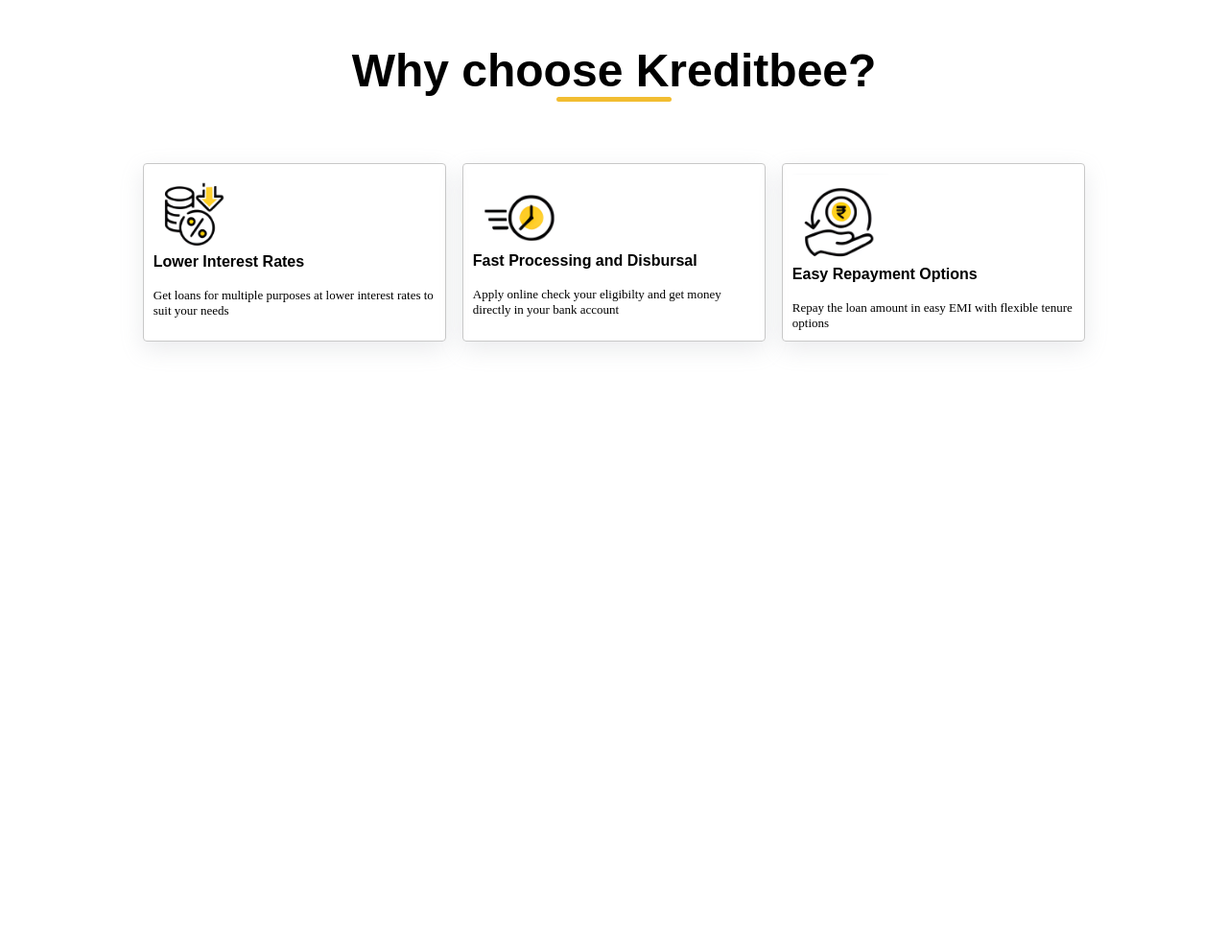
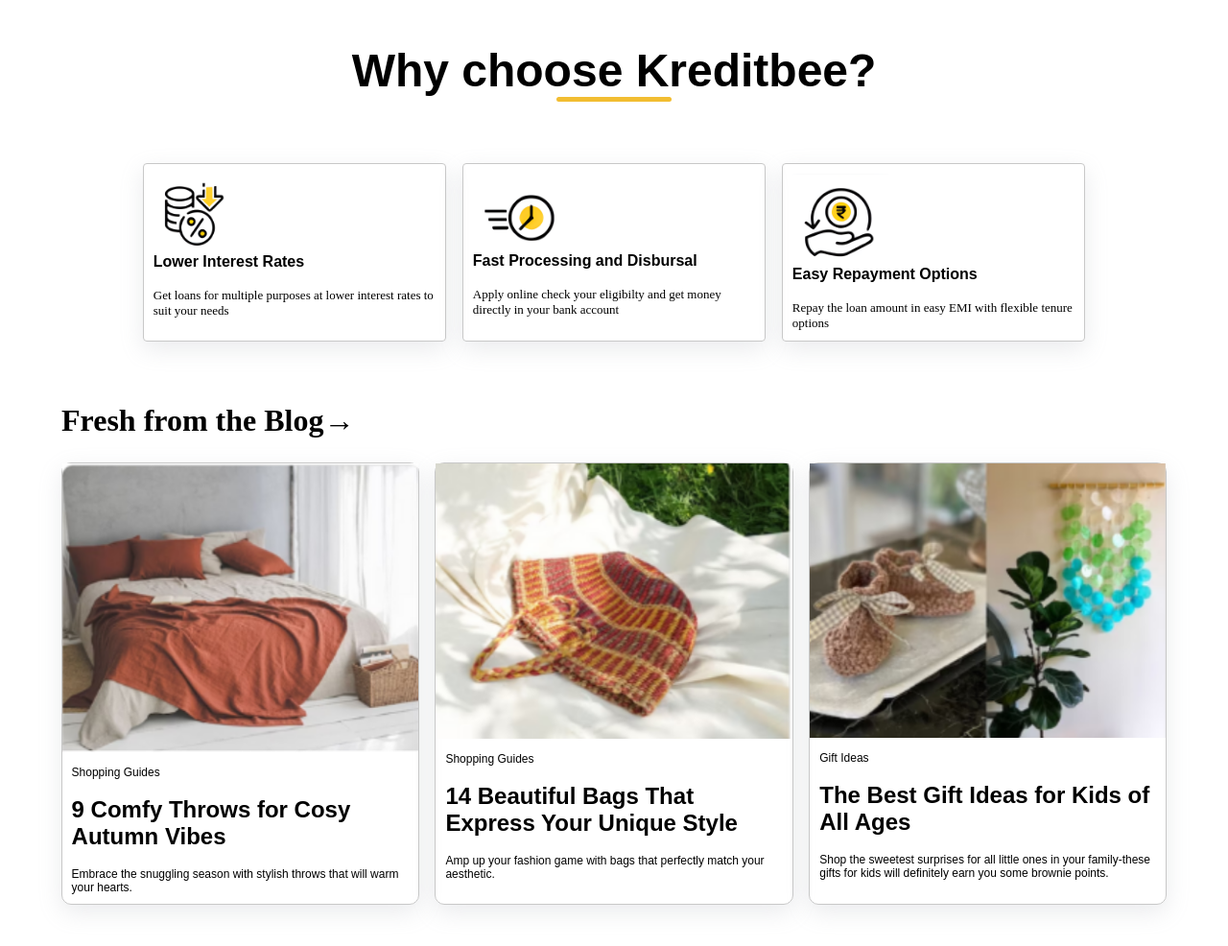
Before and after one commit to princekesDEV/KreditBee-S06, a plain HTML site: page main.html in a window 1280 px wide. Shown: the part 94-1080 px from the top of the page at 96% size. Before the commit the page ends 800 px from the top, so only its background shows below. Drawn offline with Linux system fonts and the light colour scheme.

Commit message:
Final Commit: Completed Last cards, added styles, pointers

```diff
--- a/main.css
+++ b/main.css
@@ -1,24 +1,24 @@
-*{
+* {
   margin: 0;
   padding: 0;
 }
 
-#main-header{
+#main-header {
   display: grid;
   grid-template-columns: 4fr repeat(4, 1.5fr) repeat(2, 0.5fr) 1fr;
-    padding: 20px 0px 0px 0px ;
+  padding: 20px 0px 0px 0px;
   font-family: Arial, Helvetica, sans-serif;
   font-weight: bold;
   justify-content: center;
   align-items: center;
 }
 
-a{
+a {
   color: black;
   text-decoration: none;
 }
 
-button{
+button {
   margin-right: 10px;
   font-family: Arial, Helvetica, sans-serif;
   font-weight: bold;
@@ -29,7 +29,7 @@
   border: 2px solid rgb(227, 148, 163);
 }
 
-#title{
+#title {
   margin-top: 5%;
   text-align: center;
   font-family: Arial, Helvetica, sans-serif;
@@ -37,7 +37,7 @@
   font-size: 150%;
 }
 
-#title > div{
+#title > div {
   border-radius: 20px;
   margin: 0 auto;
   width: 120px;
@@ -45,17 +45,16 @@
   background-color: #f2bd31;
 }
 
-
-#feature-cards{
+#feature-cards {
   margin: 5% auto auto auto;
   display: grid;
-    grid-template-columns: repeat(3,1fr);
+  grid-template-columns: repeat(3, 1fr);
   display: flex;
   gap: 1.3%;
   justify-content: center;
 }
 
-.feature-cards-card{
+.feature-cards-card {
   padding: 10px;
   width: 23%;
   border: 1px solid rgb(200, 200, 200);
@@ -63,10 +62,39 @@
   box-shadow: rgba(149, 157, 165, 0.2) 0px 8px 24px;
 }
 
-.feature-cards-card > h4{
+.feature-cards-card > h4 {
   font-family: Arial, Helvetica, sans-serif;
 }
 
 .feature-cards-card > p {
   font-size: 13px;
 }
+
+#blog-cards {
+  margin: 2% auto auto auto;
+  display: grid;
+  grid-template-columns: repeat(3, 1fr);
+  display: flex;
+  gap: 1.3%;
+  justify-content: center;
+}
+
+.blog-crads-card {
+  width: 29%;
+  border: 1px solid rgb(200, 200, 200);
+  border-radius: 10px;
+  box-shadow: rgba(149, 157, 165, 0.2) 0px 8px 24px;
+}
+
+.blog-crads-card > div {
+  padding: 10px;
+  font-family: Arial, Helvetica, sans-serif;
+}
+
+.blog-crads-card > div > p {
+  font-size: 12px;
+}
+
+.cur {
+  cursor: pointer;
+}
--- a/main.html
+++ b/main.html
@@ -12,6 +12,7 @@
         <div id="main-header">
           <div>
             <img
+              class="cur"
               src="image_files/kredit-bee-logo.png"
               alt="kerdit_bee_logo"
               width="200px"
@@ -22,12 +23,22 @@
           <div><a href="#">Credit Report</a></div>
           <div><a href="#">Refer & Earn</a></div>
           <div>
-            <img src="image_files/heart.png" alt="Heart_png" width="25px" />
+            <img
+              class="cur"
+              src="image_files/heart.png"
+              alt="Heart_png"
+              width="25px"
+            />
           </div>
           <div>
-            <img src="image_files/cart.png" alt="cart_png" width="25px" />
+            <img
+              class="cur"
+              src="image_files/cart.png"
+              alt="cart_png"
+              width="25px"
+            />
           </div>
-          <div><button>SIGN UP</button></div>
+          <div><button class="cur">SIGN UP</button></div>
         </div>
       </nav>
     </header>
@@ -41,7 +52,7 @@
     <!-- Feature Cards -->
 
     <div id="feature-cards">
-      <div class="feature-cards-card">
+      <div class="feature-cards-card cur">
         <img src="image_files/loan_icon.png" alt="loan-icon" width="100px" />
         <br />
         <h4>Lower Interest Rates</h4>
@@ -52,7 +63,7 @@
         </p>
       </div>
 
-      <div class="feature-cards-card">
+      <div class="feature-cards-card cur">
         <img src="image_files/fast_icon.png" alt="fast-icon" width="100px" />
         <br />
         <h4>Fast Processing and Disbursal</h4>
@@ -63,7 +74,7 @@
         </p>
       </div>
 
-      <div class="feature-cards-card">
+      <div class="feature-cards-card cur">
         <img
           src="image_files/repayment_icon.png"
           alt="repayment-icon"
@@ -75,5 +86,56 @@
         <p>Repay the loan amount in easy EMI with flexible tenure options</p>
       </div>
     </div>
+
+    <!-- Blog Cards -->
+    <h1 class="cur" style="margin: 5% auto 0px 5%">Fresh from the Blog→</h1>
+    <div id="blog-cards">
+      <div class="blog-crads-card">
+        <img src="image_files/blog1.png" alt="blog-1" width="100%" />
+        <br />
+        <div class="cur">
+          <p>Shopping Guides</p>
+          <br />
+          <h2>9 Comfy Throws for Cosy Autumn Vibes</h2>
+          <br />
+          <p>
+            Embrace the snuggling season with stylish throws that will warm your
+            hearts.
+          </p>
+        </div>
+      </div>
+      <div class="blog-crads-card">
+        <img src="image_files/blog2.png" alt="blog-2" width="100%" />
+        <br />
+        <div class="cur">
+          <p>Shopping Guides</p>
+          <br />
+          <h2>14 Beautiful Bags That Express Your Unique Style</h2>
+          <br />
+          <p>
+            Amp up your fashion game with bags that perfectly match your
+            aesthetic.
+          </p>
+        </div>
+      </div>
+      <div class="blog-crads-card">
+        <img src="image_files/blog3.png" alt="blog-3" width="100%" />
+        <br />
+        <div class="cur">
+          <p>Gift Ideas</p>
+          <br />
+          <h2>The Best Gift Ideas for Kids of All Ages</h2>
+          <br />
+          <p>
+            Shop the sweetest surprises for all little ones in your family-these
+            gifts for kids will definitely earn you some brownie points.
+          </p>
+        </div>
+      </div>
+    </div>
+    <br />
+    <br />
+    <br />
+    <br />
   </body>
 </html>
```
Lines whose indentation alone changed are shown as unchanged.
